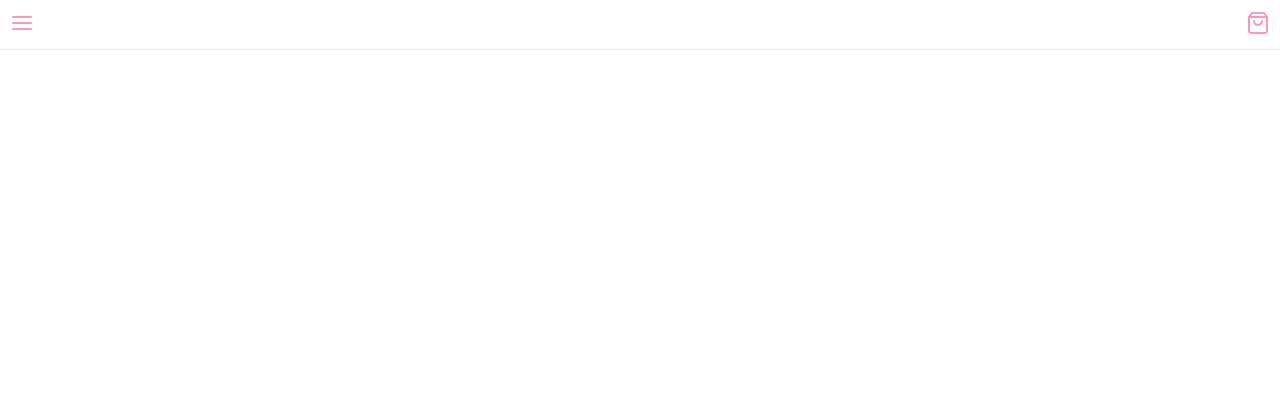
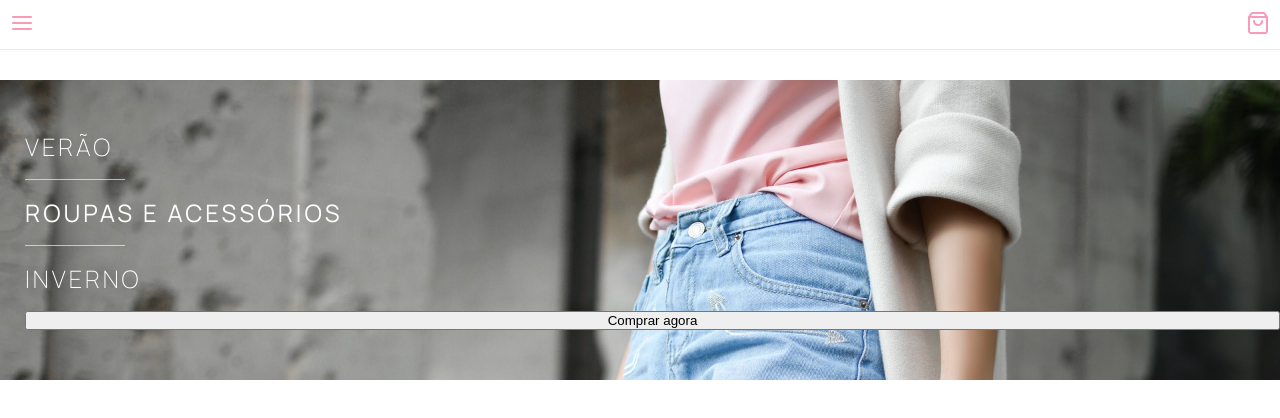
Before and after one commit to saulocode1/clothing-store, a plain HTML site: page index.html in a window 1280 px wide. Drawn offline with Linux system fonts and the light colour scheme; files whose address does not match are found by name.

Commit message:
Create main-banner component

```diff
--- /dev/null
+++ b/css/components/main-banner.css
@@ -0,0 +1,36 @@
+.main-banner {
+    height: 100%;
+    padding: 50px 0;
+    background-image: url(../../assets/banner.jpg);
+    background-size: cover;
+    margin-top: 30px;
+    font-size: 16px;
+    font-family: "Manrope", sans-serif;
+}
+
+.main-banner .title {
+    font-weight: 400;
+    text-transform: uppercase;
+    letter-spacing: 3px;
+    color: white;
+}
+
+.main-banner .subtitle {
+    font-weight: 200;
+    text-transform: uppercase;
+    letter-spacing: 3px;
+    color: white;
+}
+
+.main-banner .wrapper {
+    display: grid;
+    padding-left: 25px;
+    text-align: left;
+    gap: 1rem;
+}
+
+.main-banner .line {
+    height: 1px;
+    background-color: rgba(255, 255, 255, 0.61);
+    width: 100px;
+}
--- a/css/components/main-header/main-header.css
+++ b/css/components/main-header.css
@@ -8,7 +8,8 @@
     border-bottom: 1.5px var(--base-color-first) solid;
 }
 
-.main-header .menu, .main-header .shop {
+.main-header .menu,
+.main-header .shop {
     font-size: 24px;
     color: var(--base-color-third);
 }
@@ -19,10 +20,4 @@
     background-color: transparent;
     border: 0;
     cursor: pointer;
-
 }
-
-.main-header .logo2 {
-    height: auto;
-    width: 100px;
-}
--- a/css/variables.css
+++ b/css/variables.css
@@ -1,10 +1,8 @@
 :root {
-    --hue:341;
+    --hue: 341;
 
-    --base-color-first: hsl(var(--hue) 93%   94%);
+    --base-color-first: hsl(var(--hue) 93% 94%);
     --base-color-second: hsl(var(--hue), 81%, 87%);
     --base-color-third: hsl(var(--hue), 89%, 79%);
     --base-color-fourth: hsl(var(--hue), 82%, 71%);
-
-    --icon-color: hsl(216, 5%, 60%);
 }
--- a/index.html
+++ b/index.html
@@ -8,20 +8,38 @@
 
         <link rel="stylesheet" href="./css/reset.css" />
         <link rel="stylesheet" href="assets/iconmoon/style.css" />
-        <link rel="stylesheet" href="css/variables.css">
+        <link rel="stylesheet" href="css/variables.css" />
 
-        <link
-            rel="stylesheet"
-            href="css/components/main-header/main-header.css"
-        />
+
+        <link rel="stylesheet" href="css/components/main-header.css"/>
+        <link rel="stylesheet" href="css/components/main-banner.css"/>
+
+        <link rel="preconnect" href="https://fonts.googleapis.com">
+        <link rel="preconnect" href="https://fonts.gstatic.com" crossorigin>
+        <link href="https://fonts.googleapis.com/css2?family=Manrope:wght@200;400;500&display=swap" rel="stylesheet">
     </head>
     <body>
         <main>
             <header class="main-header">
-                <button href="#" class="menu"><i class="icon-menu"></i></button>
-                <img src="" alt="" class="logo">
-                <a href="#" class="shop"><i class="icon-shopping-bag"></i></a>
+                <button href="#" class="menu">
+                    <i class="icon-menu"></i>
+                </button>
+                <img src="" alt="" class="logo" />
+                <button href="#" class="shop">
+                    <i class="icon-shopping-bag"></i>
+                </button>
             </header>
+
+            <section class="main-banner">
+                <div class="wrapper">
+                    <h2 class="subtitle">Verão</h2>
+                    <div class="line"></div>
+                    <h1 class="title">Roupas e Acessórios</h1>
+                    <div class="line"></div>
+                    <h2 class="subtitle">Inverno</h2>
+                    <button>Comprar agora</button>
+                </div>
+            </section>
         </main>
 
         <footer></footer>
```
Also changed, not shown: assets/banner.jpg (added).
